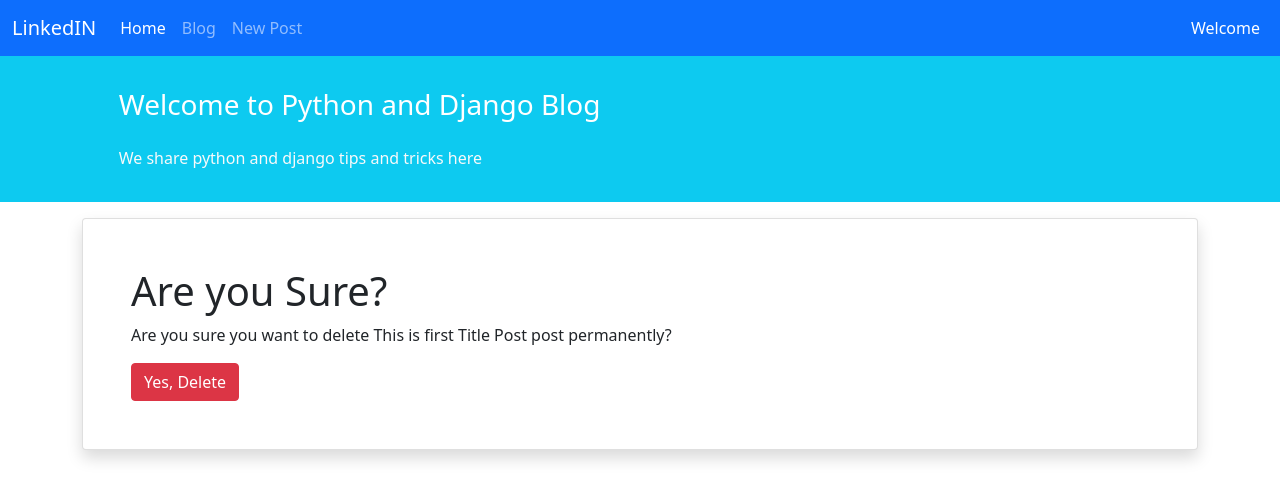
After one commit to SamiraDorchalian/Django_projects, a Django app: page /blog/1/delete/ in a window 1280 px wide. The commit adds this page. Shown: the top 500 px of the page. Run offline with Django 5.2, Linux system fonts and the light colour scheme; data comes from the database, SQL or seed files in the repository; both versions use the stored data as it was after the commit.

Commit message:
make delete button & url - view - post_delete.html & Transfer delete and edit buttons to the file post_detail.html

```diff
--- /dev/null
+++ b/websit_blog/blog/templates/blog/post_delete.html
@@ -0,0 +1,18 @@
+{% extends '_base.html' %}
+
+{% block page_title %}
+    Delete Post
+{% endblock page_title %}
+
+{% block content %}
+    <div class="container">
+        <div class="card shadow my-3 p-5">
+            <h1>Are you Sure?</h1>
+            <p>Are you sure you want to delete {{ post.title }} post permanently?</p>
+            <form action="" method="POST">
+                {% csrf_token %}
+                <input class="btn btn-danger" type="submit" value="Yes, Delete">
+            </form>
+        </div>
+    </div>
+{% endblock content %}
--- a/websit_blog/blog/templates/blog/post_detail.html
+++ b/websit_blog/blog/templates/blog/post_detail.html
@@ -13,6 +13,11 @@
                 <h1>{{ post.title }}</h1>
                 <p class="small text-muted mt-2">By: {{ post.author }}</p>
                 <p class="mt-2">{{ post.text}}</p>
+                <div>
+                    <a href="{% url 'post_update' post.id %}" class="btn btn-sm btn-warning">Edit</a>
+                    <a href="{% url 'post_delete' post.id %}" class="btn btn-sm btn-danger">Delete</a>
+                </div>
+
             </div>
 
             <div class="card shadow my-3 p-5">
--- a/websit_blog/blog/templates/blog/posts_list.html
+++ b/websit_blog/blog/templates/blog/posts_list.html
@@ -29,7 +29,6 @@
                                 {{ post.text }}
                             </p>
                             <a href="{% url 'post_detail' post.id %}" class="btn btn-sm btn-success">Read More</a>
-                            <a href="{% url 'post_update' post.id %}" class="btn btn-sm btn-info">Edit</a>
                         </div>
                     </div>
                 {% endfor %}
--- a/websit_blog/blog/urls.py
+++ b/websit_blog/blog/urls.py
@@ -7,4 +7,5 @@ urlpatterns = [
     path('<int:pk>/', views.post_detail_view, name='post_detail'),
     path('create/', views.post_create_view, name='post_create'),
     path('<int:pk>/update/', views.post_update_view, name='post_update'),
+    path('<int:pk>/delete/', views.post_delete_view, name='post_delete'),
 ]
--- a/websit_blog/blog/views.py
+++ b/websit_blog/blog/views.py
@@ -60,5 +60,14 @@ def post_update_view(request, pk):
         form.save()
         return redirect('posts_list')
 
+    return render(request, 'blog/post_create.html', context={'form': form})
 
-    return render(request, 'blog/post_create.html', context={'form': form})
+
+def post_delete_view(request ,pk):
+    post = get_object_or_404(Post, pk=pk)
+
+    if request.method == 'POST':
+        post.delete()
+        return redirect('posts_list')
+
+    return render(request, 'blog/post_delete.html', context={'post': post})
```
Also changed, not shown: websit_blog/db.sqlite3.
